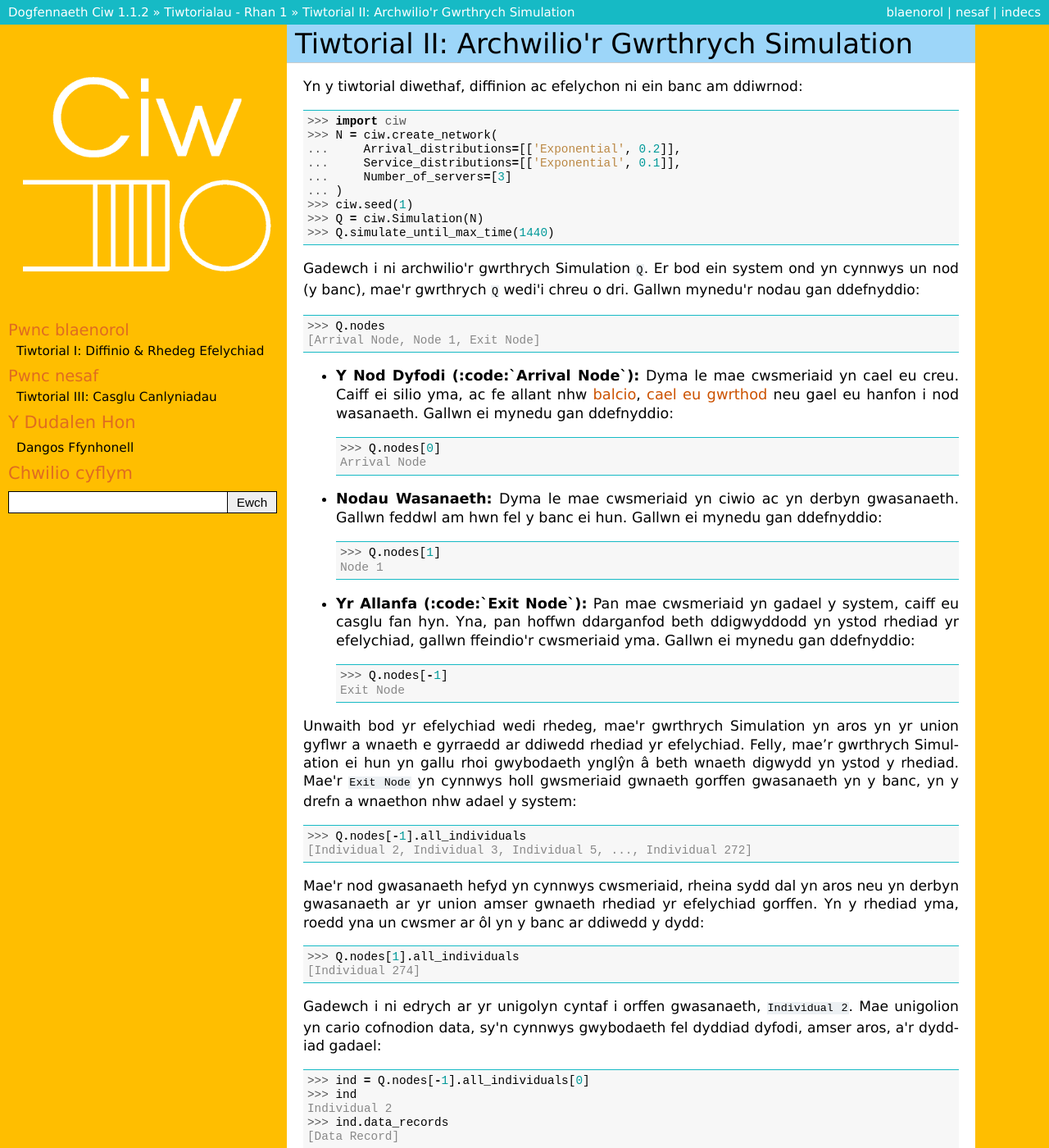
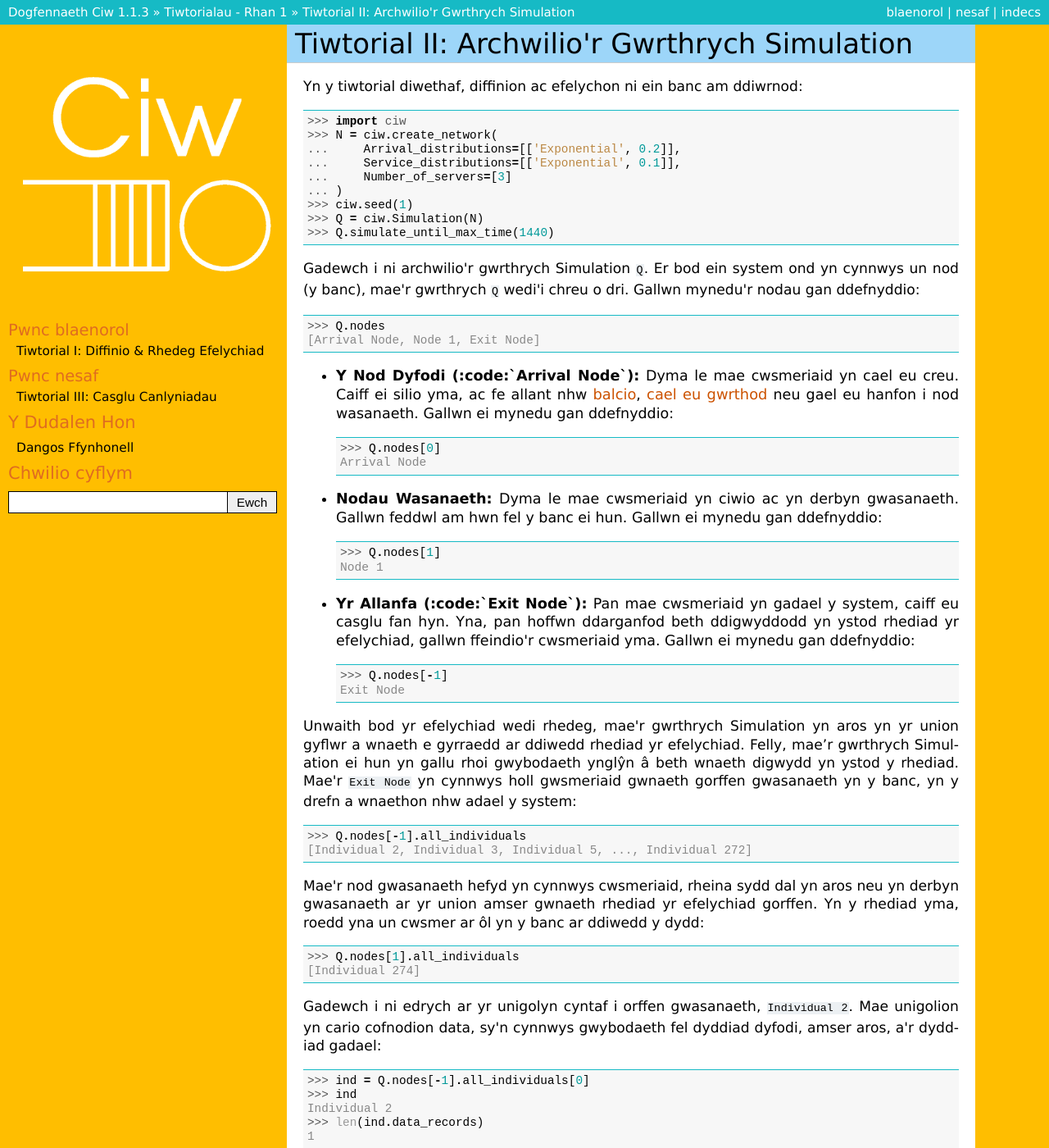
Before and after one commit to CiwPython/Ciw-cy, a Sphinx documentation site: the page built from docs/Tutorial-I/tutorial_ii.rst, in a window 1280 px wide and 1400 px high. Shown: the whole window at 82% size. Built offline with Sphinx 7.4.7, drawn with Linux system fonts in a browser that asks for light colours; some of the changed text lies outside the part shown.

Commit message:
barod ar gyfer v1.1.3

```diff
--- a/docs/Background/codestructure.rst
+++ b/docs/Background/codestructure.rst
@@ -22,7 +22,6 @@ Craidd:
 - Node
 - Server
 - Individual
-- Data Record
 
 Mewnbwn:
 
--- a/docs/Tutorial-I/tutorial_ii.rst
+++ b/docs/Tutorial-I/tutorial_ii.rst
@@ -60,12 +60,12 @@ Mae unigolion yn cario cofnodion data, sy'n cynnwys gwybodaeth fel dyddiad dyfod
     >>> ind = Q.nodes[-1].all_individuals[0]
     >>> ind
     Individual 2
-    >>> ind.data_records
-    [Data Record]
+    >>> len(ind.data_records)
+    1
 
     >>> ind.data_records[0].arrival_date
     7.936299...
-    >>> ind.data_records[0].wait
+    >>> ind.data_records[0].waiting_time
     0.0
     >>> ind.data_records[0].service_start_date
     7.936299...
--- a/docs/conf.py
+++ b/docs/conf.py
@@ -59,7 +59,7 @@ author = u'Geraint Palmer'
 # built documents.
 #
 # The short X.Y version.
-version = '1.1.2'
+version = '1.1.3'
 # The full version, including alpha/beta/rc tags.
 release = version
 
```
Also changed, not shown: docs/_static/codestructure.svg.
